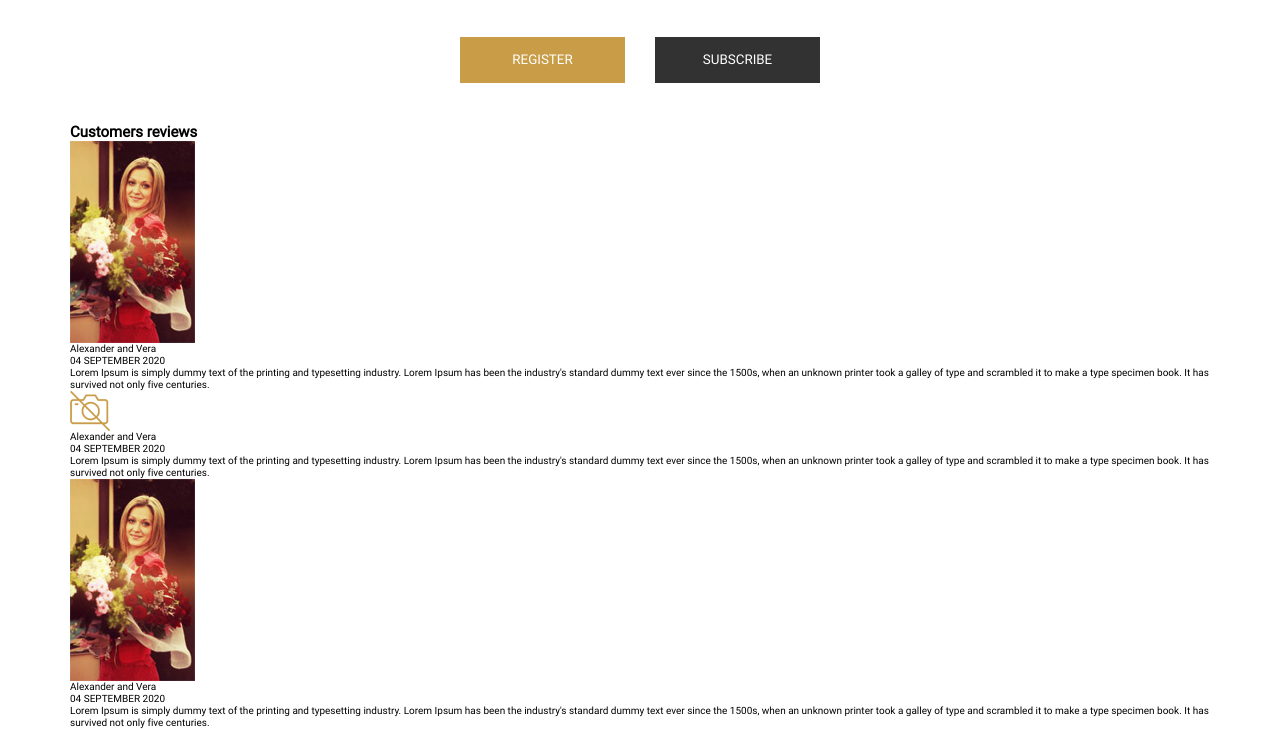
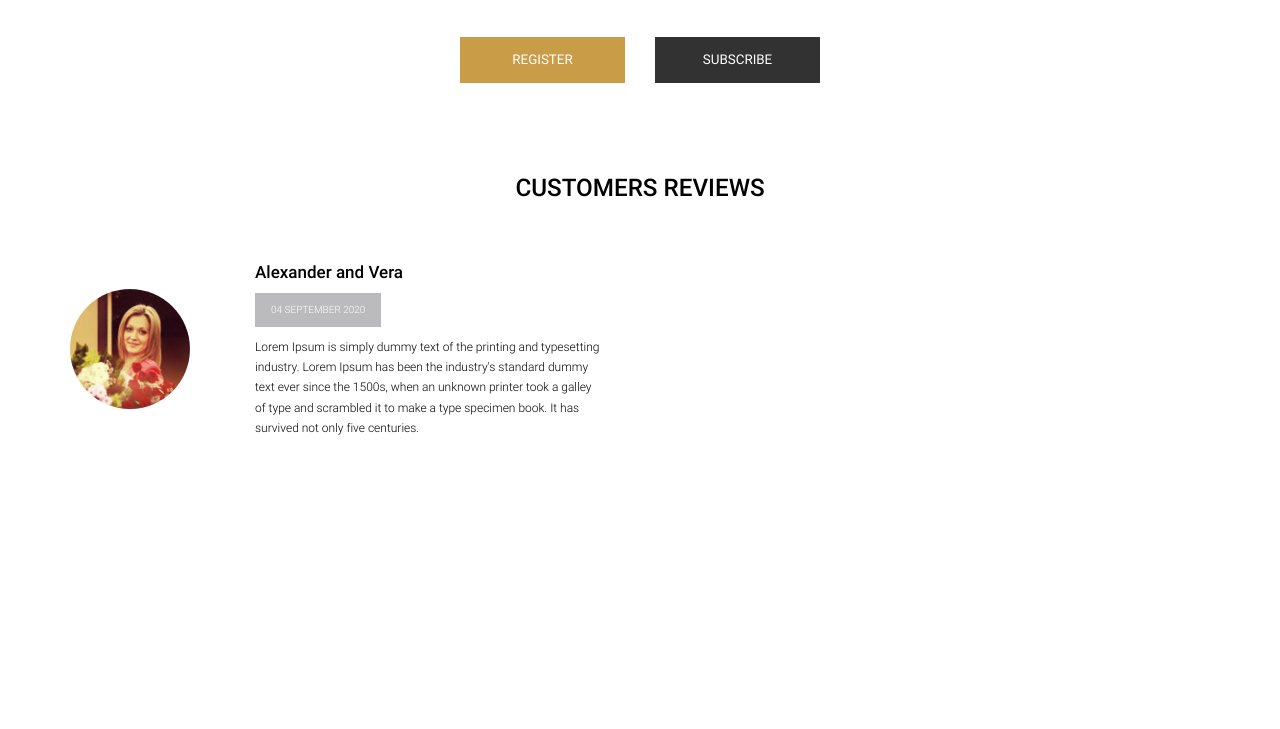
Before and after one commit to ArturNasibullin/topForumProject, a website: page app/index.html in a window 1280 px wide. Shown: the part 1306-2035 px from the top of the page. After the commit the page ends 1764 px from the top, so only its background shows below. Drawn offline with Linux system fonts and the light colour scheme.

Commit message:
add reviews block.html+sass

```diff
--- a/app/index.html
+++ b/app/index.html
@@ -6,7 +6,8 @@
 	<meta name="viewport" content="width=device-width, initial-scale=1.0">
 	<title>TopForum</title>
 
-
+	<!-- <link rel="preconnect" href="https://fonts.gstatic.com">
+	<link href="https://fonts.googleapis.com/css2?family=Roboto:wght@300;400;500;700;900&display=swap" rel="stylesheet"> -->
 	<link rel="stylesheet" href="css/libs/bootstrap-grid.min.css">
 	<link rel="stylesheet" href="css/style.css">
 
@@ -196,48 +197,71 @@
 	</section>
 	<!-- /.about -->
 
-	<section class="review">
+	<section class="review background-color">
 		<div class="container">
 			<h2 class="review__title title">Customers reviews</h2>
-			<div class="review__item">
-				<div class="review__img">
-					<img src="img/review/1.jpg" alt="review" class="review__icon">
+			<div class="review-item">
+				<div class="review-item__wrap">
+					<div class="review-item__icon">
+						<div class="review-item__img">
+							<img src="img/review/1.jpg" alt="review">
 						</div>
-				<div class="review__box">
-					<div class="review__names">Alexander and Vera</div>
-					<p class="review__date">04 SEPTEMBER 2020</p>
-					<p class="review__text">Lorem Ipsum is simply dummy text of the printing and typesetting industry.
-						Lorem Ipsum has been the industry's standard dummy text ever since the 1500s, when an unknown
-						printer took a galley of type and scrambled it to make a type specimen book. It has survived not
+					</div>
+					<div class="review-item__box">
+						<div class="review-item__names">Alexander and Vera</div>
+						<p class="review-item__date">04 SEPTEMBER 2020</p>
+						<p class="review-item__text">Lorem Ipsum is simply dummy text of the printing and typesetting
+							industry.
+							Lorem Ipsum has been the industry's standard dummy text ever since the 1500s, when an
+							unknown
+							printer took a galley of type and scrambled it to make a type specimen book. It has survived
+							not
 							only five centuries.</p>
 					</div>
 				</div>
-			<div class="review__item">
-				<div class="review__img">
-					<img src="img/review/nofoto.png" alt="review" class="review__icon">
 			</div>
-				<div class="review__box">
-					<div class="review__names">Alexander and Vera</div>
-					<p class="review__date">04 SEPTEMBER 2020</p>
-					<p class="review__text">Lorem Ipsum is simply dummy text of the printing and typesetting industry.
-						Lorem Ipsum has been the industry's standard dummy text ever since the 1500s, when an unknown
-						printer took a galley of type and scrambled it to make a type specimen book. It has survived not
+
+			<!-- <div class="review-item">
+				<div class="review-item__wrap">
+					<div class="review-item__icon">
+						<div class="review-item__img">
+							<img src="img/review/nofoto.png" alt="review" class="review-item__nofoto">
+						</div>
+					</div>
+					<div class="review-item__box">
+						<div class="review-item__names">Alexander and Vera</div>
+						<p class="review-item__date">04 SEPTEMBER 2020</p>
+						<p class="review-item__text">Lorem Ipsum is simply dummy text of the printing and typesetting
+							industry.
+							Lorem Ipsum has been the industry's standard dummy text ever since the 1500s, when an
+							unknown
+							printer took a galley of type and scrambled it to make a type specimen book. It has survived
+							not
 							only five centuries.</p>
 					</div>
 				</div>
-			<div class="review__item">
-				<div class="review__img">
-					<img src="img/review/1.jpg" alt="review" class="review__icon">
 			</div>
-				<div class="review__box">
-					<div class="review__names">Alexander and Vera</div>
-					<p class="review__date">04 SEPTEMBER 2020</p>
-					<p class="review__text">Lorem Ipsum is simply dummy text of the printing and typesetting industry.
-						Lorem Ipsum has been the industry's standard dummy text ever since the 1500s, when an unknown
-						printer took a galley of type and scrambled it to make a type specimen book. It has survived not
+
+			<div class="review-item">
+				<div class="review-item__wrap">
+					<div class="review-item__icon">
+						<div class="review-item__img">
+							<img src="img/review/1.jpg" alt="review">
+						</div>
+					</div>
+					<div class="review-item__box">
+						<div class="review-item__names">Alexander and Vera</div>
+						<p class="review-item__date">04 SEPTEMBER 2020</p>
+						<p class="review-item__text">Lorem Ipsum is simply dummy text of the printing and typesetting
+							industry.
+							Lorem Ipsum has been the industry's standard dummy text ever since the 1500s, when an
+							unknown
+							printer took a galley of type and scrambled it to make a type specimen book. It has survived
+							not
 							only five centuries.</p>
 					</div>
 				</div>
+			</div> -->
 		</div>
 		<!-- /.container -->
 	</section>
--- a/app/sass/_fonts.sass
+++ b/app/sass/_fonts.sass
@@ -17,6 +17,7 @@
 	font-style: normal
 	font-display: swap
 @font-face
+	font-family: 'Roboto-Medium'
 	src: url('../fonts/Roboto-Medium.eot')
 	src: url('../fonts/Roboto-Medium.eot?#iefix') format('embedded-opentype'),
 	url('../fonts/Roboto-Medium.woff') format('woff'),
--- a/app/sass/_interface.sass
+++ b/app/sass/_interface.sass
@@ -3,10 +3,17 @@ body
 	font-weight: 400
 	font-size: 10px
 .title
-
+	text-transform: uppercase
+	text-align: center
+	font-weight: 500
+	+fluidFontSize(22,24,350,1170)
+	padding: 50px 0 40px
+	+Roboto-Medium
 .hidden
 	opacity: 0
 	visibility: hidden
+.background-color
+	background-color: $bg-color
 .btn
 	padding: 15px 25px
 	width: 100%
--- a/app/sass/_vars.sass
+++ b/app/sass/_vars.sass
@@ -1,6 +1,6 @@
 $whitecolor: rgba(255, 255, 255,1)
 $metalcolor: #323232
-$bg-color: #f8f3e9
+$bg-color: f8f3e9
 $activecolor: #c99c47
 $textcolor: #323232
 $btn-light: #e8d8b6
--- /dev/null
+++ b/app/sass/blocks/_review.sass
@@ -0,0 +1,58 @@
+.review
+	&-item
+		&__wrap
+			width: 550px
+			display: flex
+			flex-wrap: wrap
+			flex-direction: row
+			justify-content: space-between
+			align-items: center
+		&__icon
+			width: 20%
+		&__img
+			display: inline-block
+			overflow: hidden
+			border-radius: 50%
+			max-height: 120px
+			min-height: 120px
+			max-width: 120px
+			min-width: 120px
+			width: auto
+			position: relative
+			background-color: #fff
+		&__nofoto
+			position: absolute
+			top: 42px
+			left: 38px
+			transform: scale(1.4)
+		&__box
+			width: 70%
+			background-color: #fff
+			padding: 20px
+			position: relative
+			&::before
+				content: ""
+				position: absolute
+				top: 45px
+				left: -26px
+				display: inline-block
+				width: 0
+				height: 0
+				border-style: solid
+				border-width: 15px 26.0px 15px 0
+				border-color: transparent #fff transparent transparent
+		&__names
+			font-size: 17px
+			+Roboto-Medium
+		&__date
+			display: inline-block
+			padding: 11px 16px
+			color: $whitecolor
+			background-color: #bbbbbd
+			font-size: 10px
+			margin: 10px 0
+			+Roboto-Light
+		&__text
+			font-size: 12px
+			line-height: 1.7
+			+Roboto-Light
--- a/app/sass/style.sass
+++ b/app/sass/style.sass
@@ -6,7 +6,7 @@
 @import media_mixin
 
 // Подключение шрифтов
-@import fonts
+@import _fonts.sass
 
 // Подключение переменных
 @import vars
@@ -20,7 +20,7 @@
 @import blocks/header-top
 @import blocks/hero
 @import blocks/about
-// @import blocks/jobs
+@import blocks/review
 // @import blocks/contacts
 // @import blocks/footer
 // @import blocks/modal
```
Also changed, not shown: app/css/style.css, 1 other file. Lines whose indentation alone changed are shown as unchanged.
